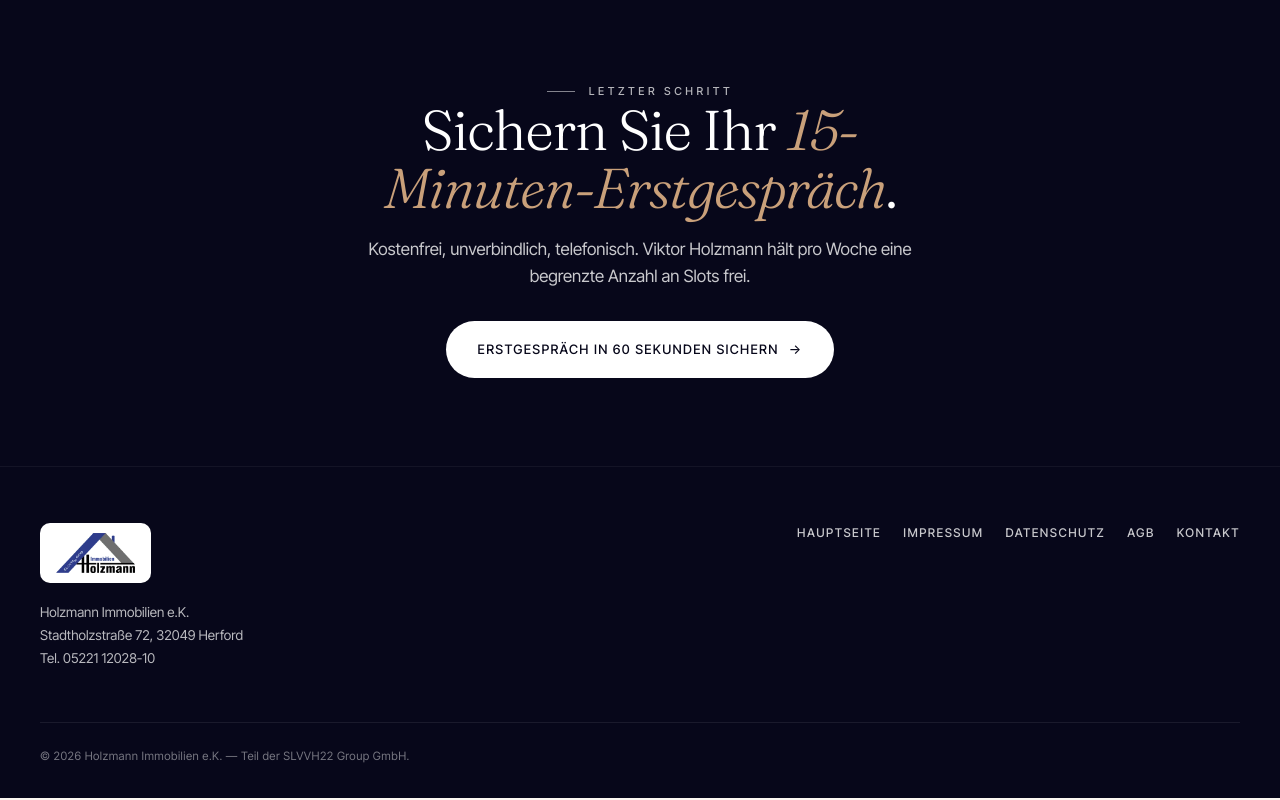
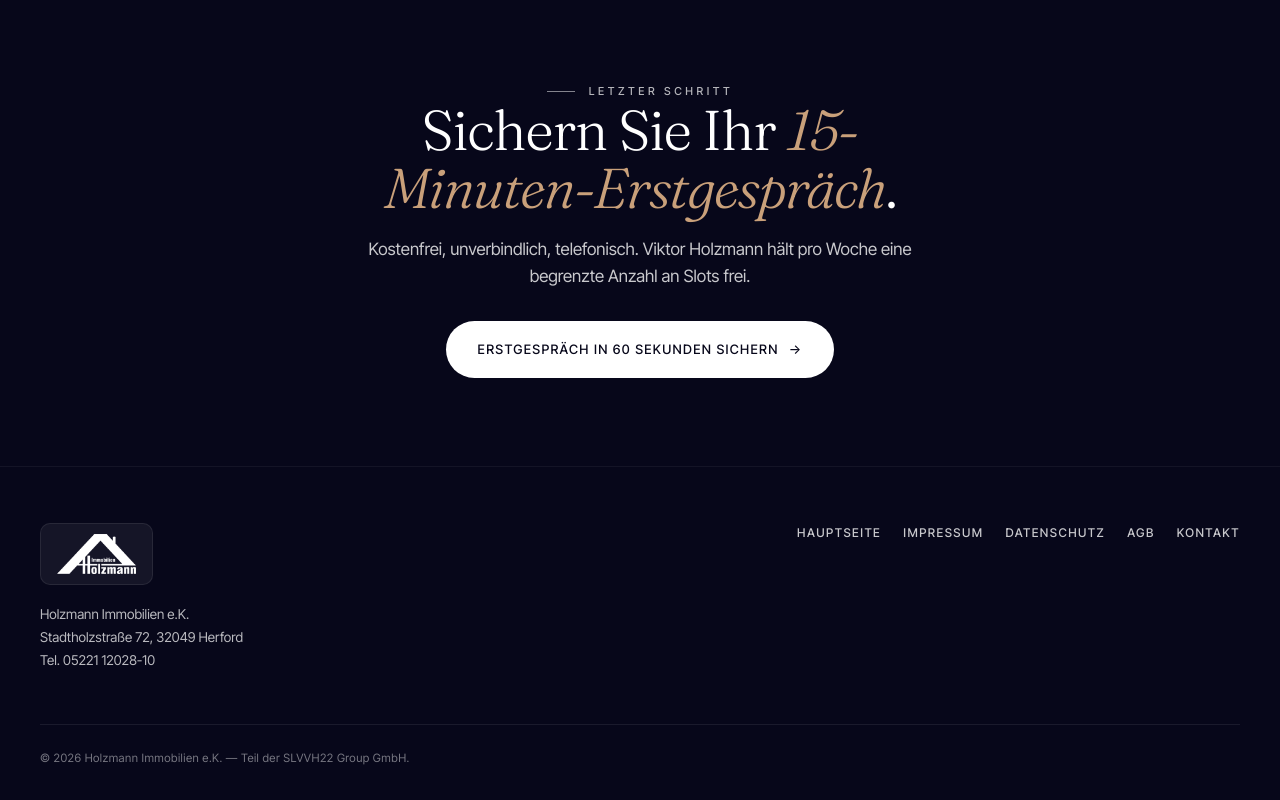
Before and after one commit to albertipgefer/Holzmann-Immobilien, a plain HTML site: page index.html in a window 1280 px wide. Shown: the part 5615-6415 px from the top of the page. Drawn offline with Linux system fonts and the light colour scheme.

Commit message:
Update File

```diff
--- a/style.css
+++ b/style.css
@@ -102,23 +102,18 @@ h1 em, h2 em, h3 em, .italic { color: var(--gold); font-style: italic; font-weig
 .footer-logo-wrap {
   display: inline-flex;
   align-items: center;
-  background: rgba(255, 255, 255, 0.65);
+  background: rgba(255, 255, 255, 0.06);
   padding: 10px 16px;
   border-radius: var(--radius-sm);
   margin-bottom: 18px;
-  backdrop-filter: blur(4px);
-}
-/* Desktop: opaker, sauberer */
-@media (min-width: 768px) {
-  .footer-logo-wrap {
-    background: var(--white);
-    backdrop-filter: none;
-  }
+  border: 1px solid rgba(255, 255, 255, 0.08);
 }
 .footer-logo {
   height: 40px;
   width: auto;
   display: block;
+  filter: brightness(0) invert(1);
+  opacity: 1;
 }
 
 .nav-cta {
```
